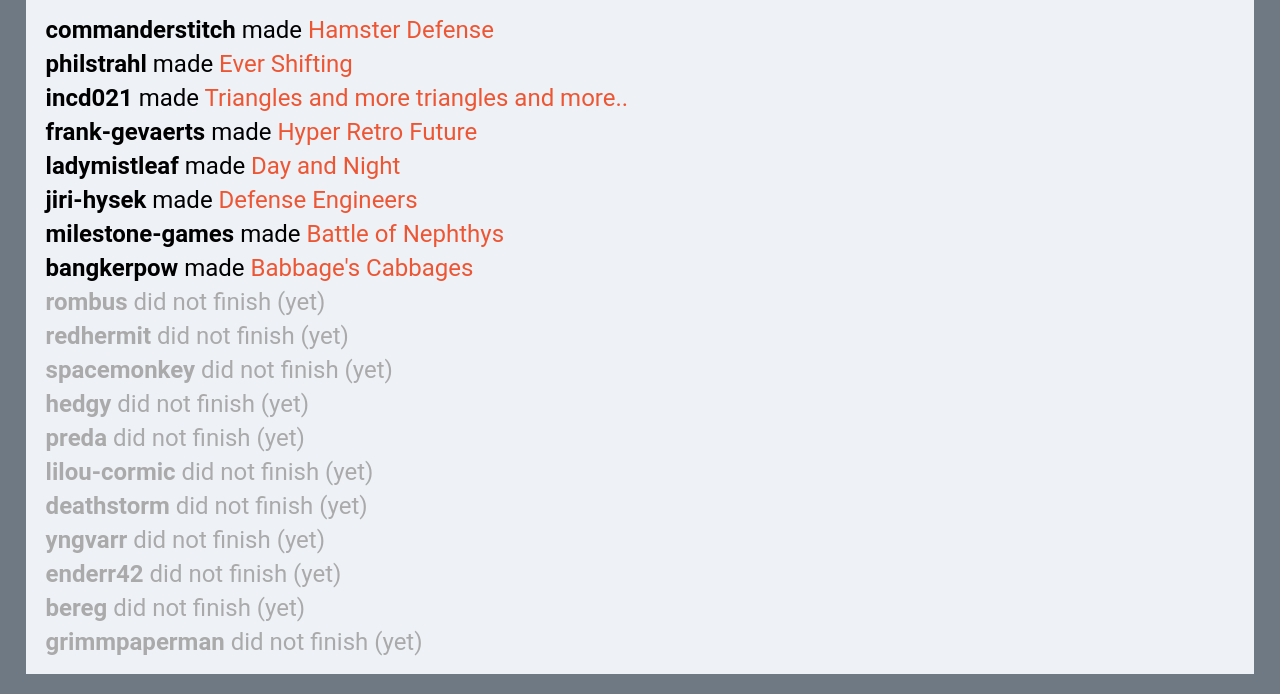
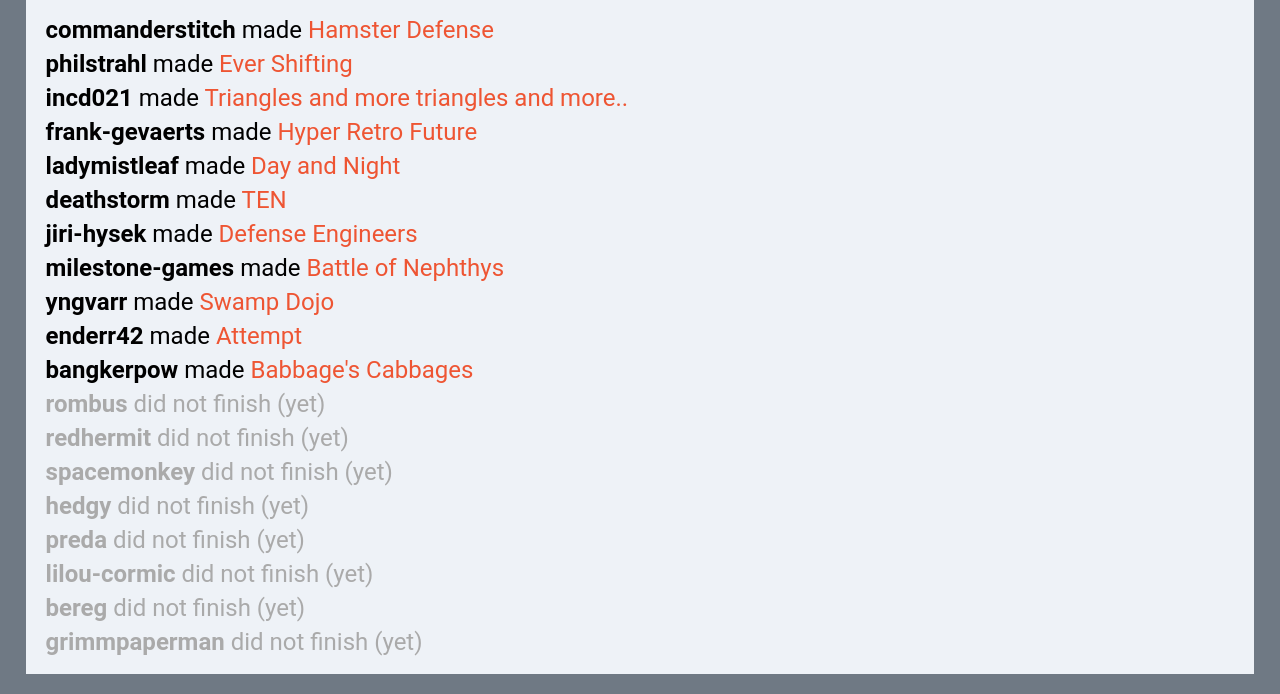
Before and after one commit to Yngwarr/ld-backlog, a plain HTML site: page pixel-prophecy/51.html in a window 1280 px wide. Shown: the part 154-848 px from the top of the page. Drawn offline with Linux system fonts and the light colour scheme.

Commit message:
post-jam update

```diff
--- a/pixel-prophecy/51.html
+++ b/pixel-prophecy/51.html
@@ -22,8 +22,11 @@
 <li><b>incd021</b> made <a href='https://ldjam.com/events/ludum-dare/51/triangles-and-more-triangles-and-more'>Triangles and more triangles and more..</a></li>
 <li><b>frank-gevaerts</b> made <a href='https://ldjam.com/events/ludum-dare/51/hyper-retro-future'>Hyper Retro Future</a></li>
 <li><b>ladymistleaf</b> made <a href='https://ldjam.com/events/ludum-dare/51/day-and-night'>Day and Night</a></li>
+<li><b>deathstorm</b> made <a href='https://ldjam.com/events/ludum-dare/51/ten'>TEN</a></li>
 <li><b>jiri-hysek</b> made <a href='https://ldjam.com/events/ludum-dare/51/defence-engineers'>Defense Engineers</a></li>
 <li><b>milestone-games</b> made <a href='https://ldjam.com/events/ludum-dare/51/battle-of-nephthys'>Battle of Nephthys</a></li>
+<li><b>yngvarr</b> made <a href='https://ldjam.com/events/ludum-dare/51/swamp-dojo'>Swamp Dojo</a></li>
+<li><b>enderr42</b> made <a href='https://ldjam.com/events/ludum-dare/51/attempt'>Attempt</a></li>
 <li><b>bangkerpow</b> made <a href='https://ldjam.com/events/ludum-dare/51/babbages-cabbages'>Babbage's Cabbages</a></li>
 <li class='dnf'><b>rombus</b> did not finish (yet)</li>
 <li class='dnf'><b>redhermit</b> did not finish (yet)</li>
@@ -31,9 +34,6 @@
 <li class='dnf'><b>hedgy</b> did not finish (yet)</li>
 <li class='dnf'><b>preda</b> did not finish (yet)</li>
 <li class='dnf'><b>lilou-cormic</b> did not finish (yet)</li>
-<li class='dnf'><b>deathstorm</b> did not finish (yet)</li>
-<li class='dnf'><b>yngvarr</b> did not finish (yet)</li>
-<li class='dnf'><b>enderr42</b> did not finish (yet)</li>
 <li class='dnf'><b>bereg</b> did not finish (yet)</li>
 <li class='dnf'><b>grimmpaperman</b> did not finish (yet)</li>
 </ul></body></html>
```
Also changed, not shown: old-friends/51.html (+1 -1 lines), picks-50/51.html (+1 -1 lines), picks-51/51.html (+1 -1 lines).
